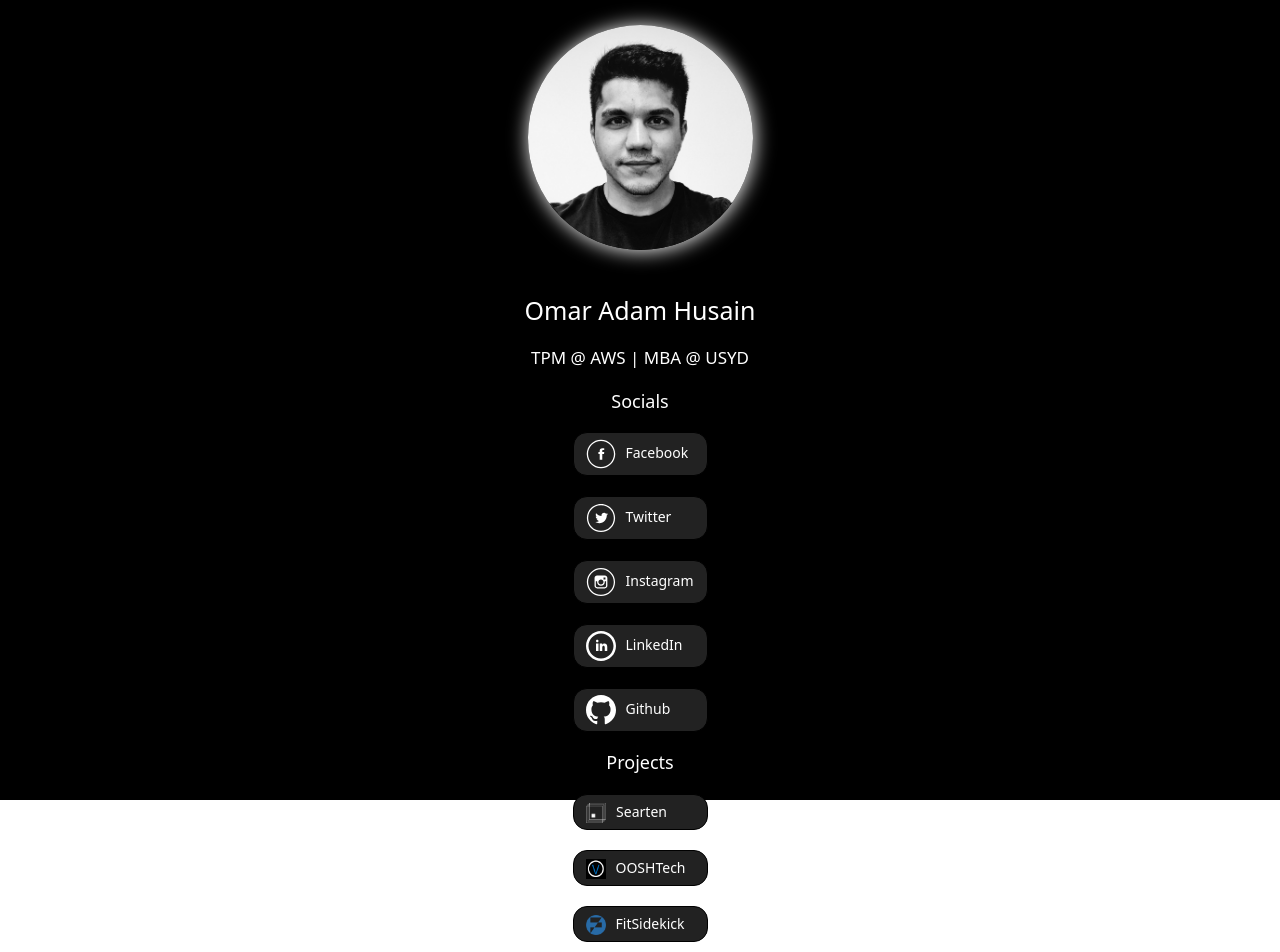
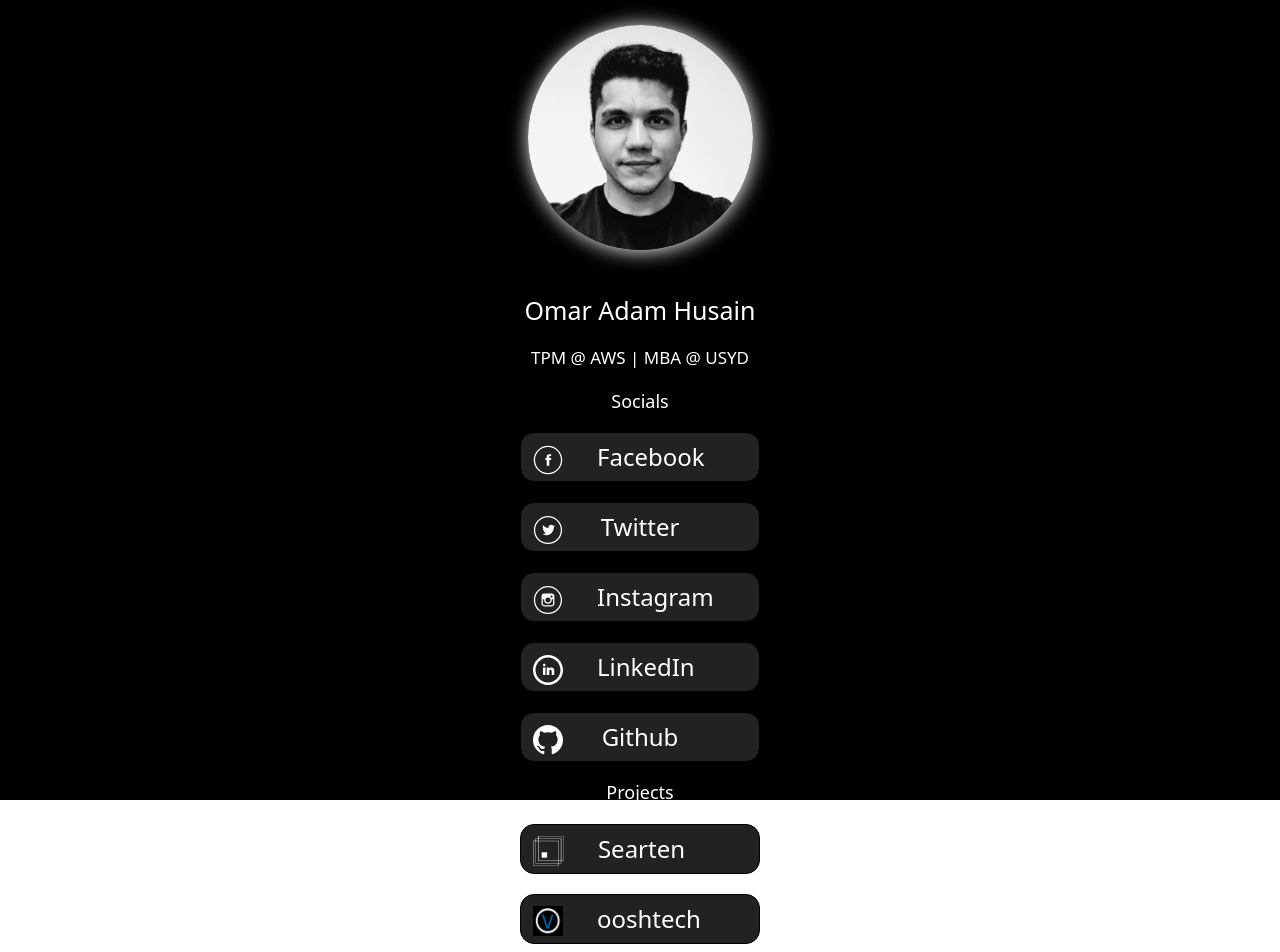
Before and after one commit to OmarAHusain/Omar.Cloud, a React (Create React App) app: page / in a window 1280 px wide. Shown: the top 952 px of the page. Built offline with nearby package versions, Linux system fonts and the light colour scheme; no server answers; what aws-amplify would draw is missing.

Commit message:
CSS updates

```diff
--- a/src/App.css
+++ b/src/App.css
@@ -17,6 +17,27 @@
 .background {
     background-color: black;
     height: 100vh;
+}
+
+.center-div {
+    text-align: center;
+}
+
+.center-div a {
+    background-color: rgb(34, 34, 34);
+    color: white;
+    border: 1px solid;
+    border-color: black;
+    border-radius: 14px;
+    width: 240px;
+    display: inline-block;
+    font-size: 24px;
+    font-weight: 400;
+    line-height: 1.5;
+    text-decoration: none;
+    vertical-align: middle;
+    user-select: none;
+    padding: .375rem .75rem;
 }
 
 .profile-pic {
@@ -43,48 +64,35 @@
     text-shadow: 1px 1px 5px #000000;
 }
 
-.social-margin {
-    margin: 20px;
+.social-svg{
+    margin-right: 10px;
 }
 
-.social-text {
+.link-btn-div {
+    display: inline-block;
+    vertical-align:middle;
+}
+
+.link-img-div {
+    text-align: left;
+}
+
+.link-text-div {
+    text-align: center;
+}
+
+.link-img{
+    max-height: 30px;
+    margin-right: 10px;
+}
+
+.link {
+    margin: 20px;
+
+}
+
+.link-title {
     margin: 20px;
     font-size: 18px;
     color: White;
 }
-
-.social-button {
-    background-color: black;
-    color: white;
-    border: 1px solid;
-    border-color: white;
-    width: 140px;
-    display: inline-block;
-    font-size: 14px;
-    font-weight: 400;
-    line-height: 1.5;
-    text-align: center;
-    text-decoration: none;
-    vertical-align: middle;
-    user-select: none;
-    padding: .375rem .75rem;
-}
-
-.social-svg{
-    margin-right: 10px;
-}
-
-.link-pic{
-    max-height: 20px;
-    margin-right: 10px;
-}
-
-.link-margin {
-    margin: "20px"
-}
-
-.lihnk-title {
-    margin: 20px;
-    font-size: 18px;
-    color: White;
-}
--- a/src/App.js
+++ b/src/App.js
@@ -13,16 +13,9 @@
 
 function App() {
 
-  const mainStyles = ({
-    centerDiv: {
-      textAlign: "center",
-      //backgroundColor: "black"
-    }
-  })
-
   return (
     <div class="background">
-      <div style={mainStyles.centerDiv}>
+      <div class="center-div container">
         <ProfilePic
           picture={profilepic}
           alt="Omar Adam Husain"
@@ -75,7 +68,7 @@
           picture={searten}
         />
         <LinkButton
-          name="OOSHTech"
+          name="ooshtech"
           link="https://ooshtech.com"
           picture={ooshtech}
         />
--- a/src/components/LinkButton.js
+++ b/src/components/LinkButton.js
@@ -1,5 +1,4 @@
 import React from 'react'
-import {Button} from 'reactstrap'
 import '../App.css';
 
 const LinkButton = props => {
@@ -11,46 +10,20 @@
         alt
     } = props
 
-    const myStyles =({
-        myMargin: {
-            margin: "20px"
-        },
-        btnText: {
-            //fontFamily: "Arial",
-            margin: "20px",
-            fontSize: "18px",
-            color: "White",
-            textShadow: "1px 1px 5px #000000"
-        },
-        button: {
-            backgroundColor: "rgb(34, 34, 34)",
-            color: "white",
-            border: "1px solid",
-            borderColor: "black",
-            borderRadius: "14px",
-            width: "135px",
-            display: "inline-block",
-            fontSize: "14px",
-            fontWeight: "400",
-            lineHeight: "1.5",
-            textAlign: "left",
-            textDecoration: "none",
-            verticalAlign: "middle",
-            userSelect: "none",
-            padding: ".375rem .75rem"
-        },
-        svg: {
-            marginRight: "10px"
-        }
-    })
-
     return (
-        <div class="link-margin" style={myStyles.myMargin}>
-            <h3 class="link-title" style={myStyles.btnText}>{title}</h3>
-            <Button color='primary' style={myStyles.button} outline href={link} target="_blank">
-            <img class="link-pic" src={picture} alt={alt}/>
-            {name}
-            </Button>
+        <div class="link">
+            <h3 class="link-title">{title}</h3>
+            <a href={link} target="blank">
+                <div class="link-btn-div row">
+                    <div class="link-img-div col">
+                        <img class="link-img" src={picture} alt={alt}/>
+                    </div>
+                    <div class="link-name-div col">
+                        {name}
+                    </div>
+                    <div class="col"> </div>
+                </div>
+            </a>
         </div>
     )
 }
--- a/src/components/SocialButton.js
+++ b/src/components/SocialButton.js
@@ -1,5 +1,4 @@
 import React from 'react'
-import {Button} from 'reactstrap'
 import '../App.css';
 
 const SocialButton = props => {
@@ -11,33 +10,20 @@
         viewbox
     } = props
 
-    const myStyles =({
-        button: {
-            backgroundColor: "rgb(34, 34, 34)",
-            color: "white",
-            border: "1px solid",
-            borderColor: "black",
-            borderRadius: "14px",
-            width: "135px",
-            display: "inline-block",
-            fontSize: "14px",
-            fontWeight: "400",
-            lineHeight: "1.5",
-            textAlign: "left",
-            textDecoration: "none",
-            verticalAlign: "middle",
-            userSelect: "none",
-            padding: ".375rem .75rem"
-        }
-    })
-
     return (
-        <div class="social-margin">
-            <h3 class="social-text" >{title}</h3>
-            <Button color='primary' style={myStyles.button} outline href={link} target="_blank">
-            <svg class="social-svg"  xmlns="http://www.w3.org/2000/svg" width="30" height="30" viewBox={viewbox}><path fill="white" d={svgpath}></path></svg>
-            {name}
-            </Button>
+        <div class="link">
+            <h3 class="link-title">{title}</h3>
+            <a href={link} target="blank">
+                <div class="link-btn-div row">
+                    <div class="link-img-div col">
+                        <svg class="social-svg"  xmlns="http://www.w3.org/2000/svg" width="30" height="30" viewBox={viewbox}><path fill="white" d={svgpath}></path></svg>
+                    </div>
+                    <div class="link-name-div col">
+                        {name}
+                    </div>
+                    <div class="col"></div>
+                </div>
+            </a>
         </div>
     )
 }
```
